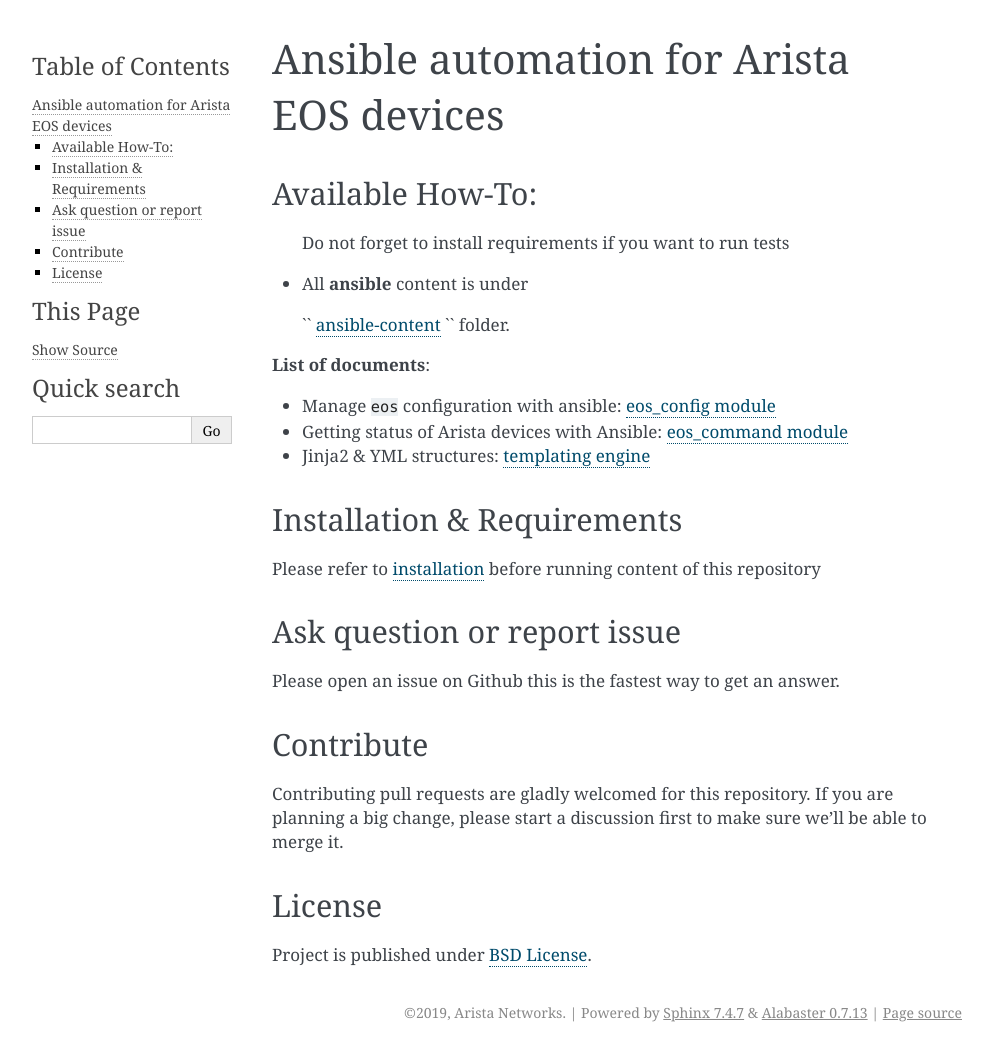
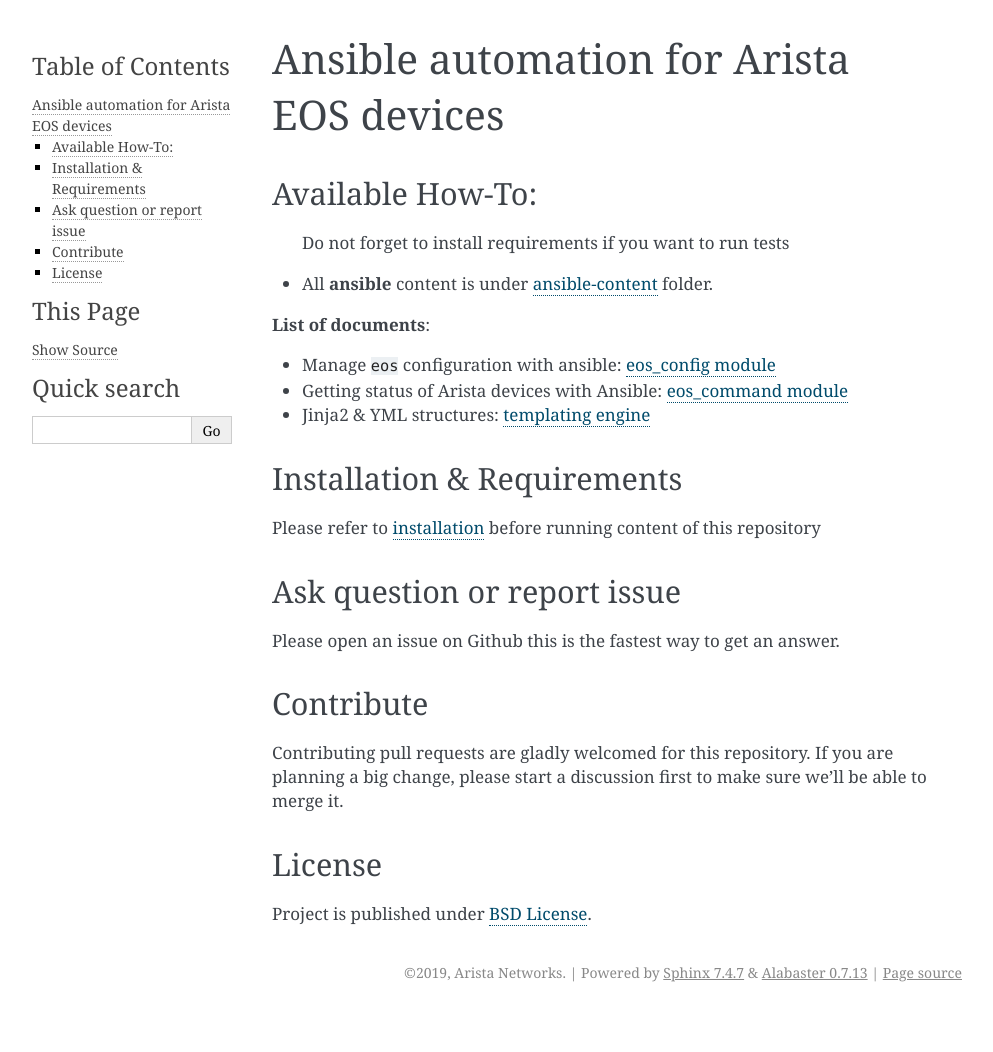
Before and after one commit to titom73/ansible-arista-module-howto, a Sphinx documentation site: the page built from docs/overview.rst, in a window 1280 px wide. Shown: the whole page, without its empty margins (148-1141 px from the left). Built offline with Sphinx 7.4.7, drawn with Linux system fonts in a browser that asks for light colours; after the commit the page ends 1012 px from its top, so only the background shows below that.

Commit message:
Update doc

```diff
--- a/docs/overview.rst
+++ b/docs/overview.rst
@@ -7,7 +7,7 @@
    Do not forget to install requirements if you want to run tests
 
 -  All **ansible** content is under
-  `` `ansible-content <ansible-content>`_ `` folder.
+   `ansible-content <ansible-content>`_  folder.
 
 **List of documents**:
 
```
